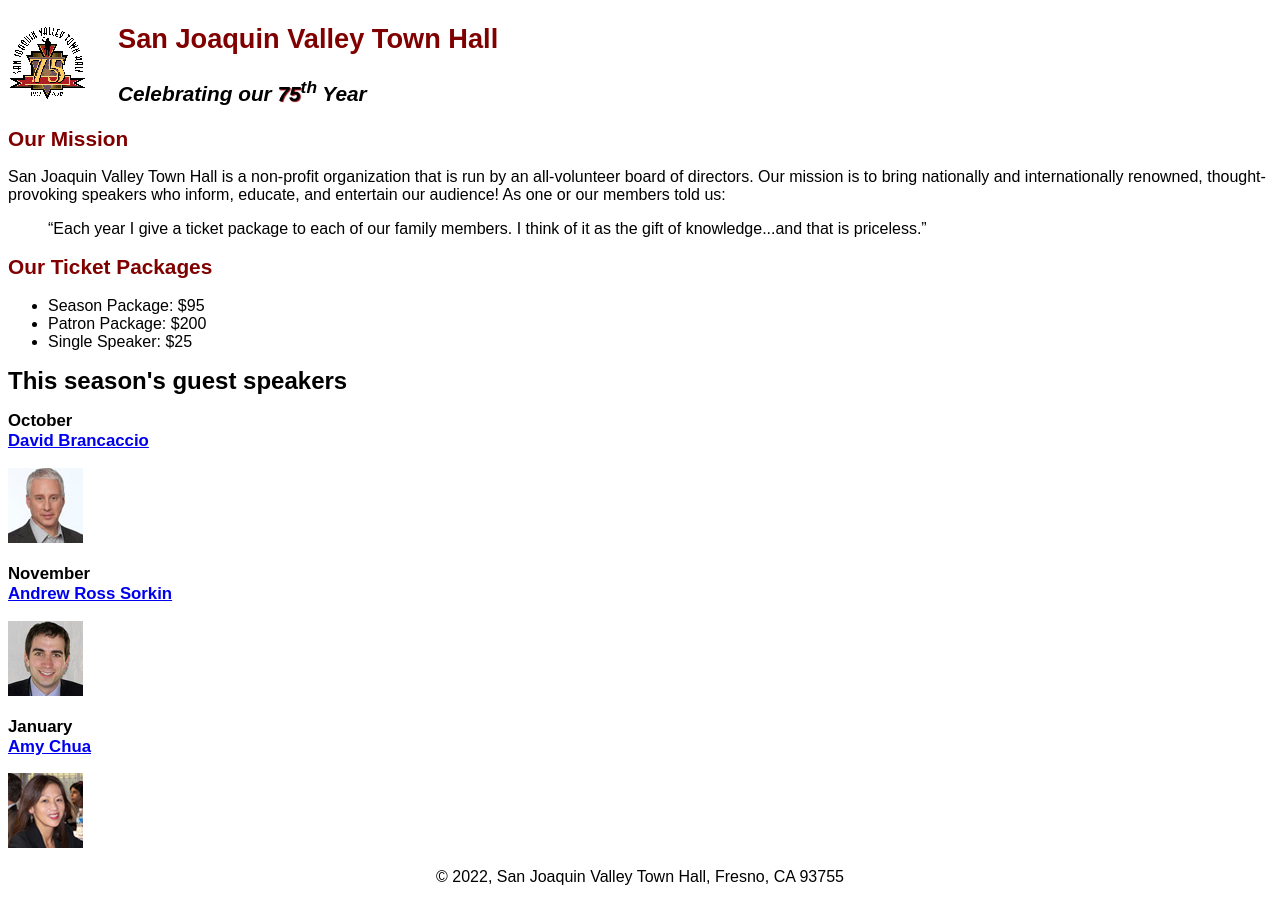
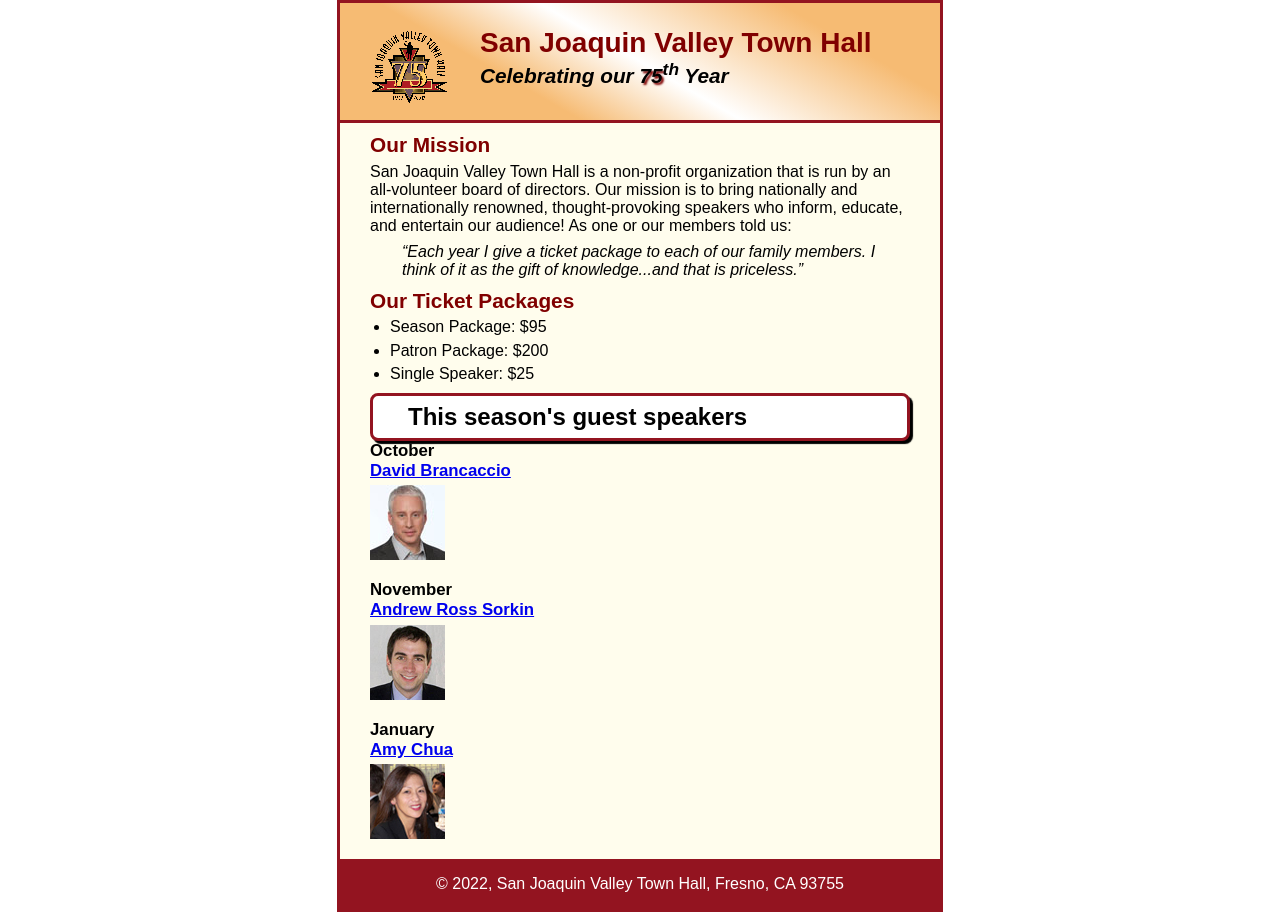
Before and after one commit to bensegal2034/Town-Hall, a plain HTML site: page index.html in a window 1280 px wide. Drawn offline with Linux system fonts and the light colour scheme.

Commit message:
Exercises 5-1 and 5-2

```diff
--- a/index.html
+++ b/index.html
@@ -5,7 +5,7 @@
 	<meta charset="utf-8">
 	<title>San Joaquin Valley Town Hall</title>
 	<link rel="shortcut icon" href="images/favicon.ico">
-	<link rel="stylesheet" href="styles/c4_main.css">
+	<link rel="stylesheet" href="styles/c5_main.css">
 </head>
 
 <body>
--- a/styles/c5_main.css
+++ b/styles/c5_main.css
@@ -1,6 +1,15 @@
+* {
+	margin: 0;
+	padding: 0;
+}
+
 /* custom property */
 :root {
 	--global-color-1: #800000;
+}
+
+html {
+	background-color: white;
 }
 
 /* the styles for the elements */
@@ -8,23 +17,39 @@ body {
 	font-family: Arial, Helvetica, sans-serif;
     font-size: 100%;
     margin-left: 10px;
+	width: 600px;
+	margin: 0 auto 0 auto;
+	border: 3px solid #931420;
+	background-color: #fffded;
 }
 a:focus, a:hover {
 	font-style: italic;
 }
+
 /* the styles for the header */
+
+header {
+	border-bottom: 3px solid #931420;
+	padding-top: 1.5em;
+	padding-bottom: 2em;
+	background: linear-gradient(30deg, #f6bb73 0%, #f6bb73 30%, white 50%, #f6bb73 80%, #f6bb73 100%);
+}
+header h1 {
+	border-top: 3px solid #931420;
+	border-bottom: 3px solid #931420;
+}
 header h2 {
 	font-size: 175%;
 	color: var(--global-color-1);
-	text-indent: 30px;
 }
 header h3 {
 	font-size: 130%;
 	font-style: italic;
-	text-indent: 30px;
 }
 header img {
 	float: left;
+	padding-right: 30px;
+	padding-left: 30px;
 }
 .shadow {
 	text-shadow: 2px 2px 2px var(--global-color-1);
@@ -32,10 +57,17 @@ header img {
 /* the styles for the main content */
 main {
 	clear: left;
+	padding-right: 30px;
+	padding-left: 30px;
 }
 main h1 {
 	font-size: 150%;
 	padding: .3em 0;
+	border: 3px solid #931420;
+	border-radius: 8px;
+	background: white;
+	padding-left: 35px;
+	box-shadow: 3px 3px 1px black;
 }
 main h2 {
 	color: var(--global-color-1);
@@ -56,6 +88,7 @@ main blockquote {
 	padding: 0 2em;
 	font-style: italic;
 }
+
 main ul {
 	padding: 0 0 .25em 1.25em;
 }
@@ -64,7 +97,11 @@ main li {
 }
 
 /* the styles for the footer */
+footer {
+	background-color: #931420;
+}
 footer p {
 	text-align: center;
 	padding: 1em 0;
+	color: white;
 }
```
